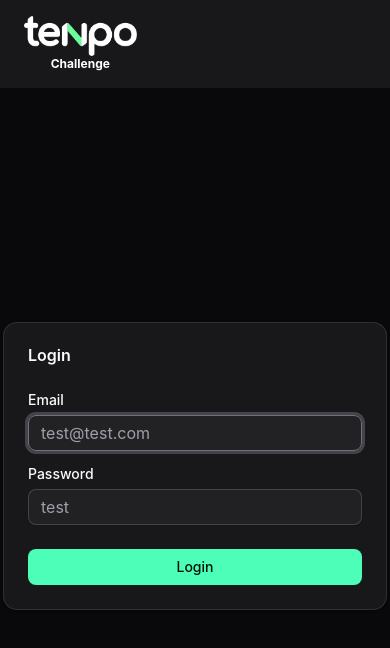
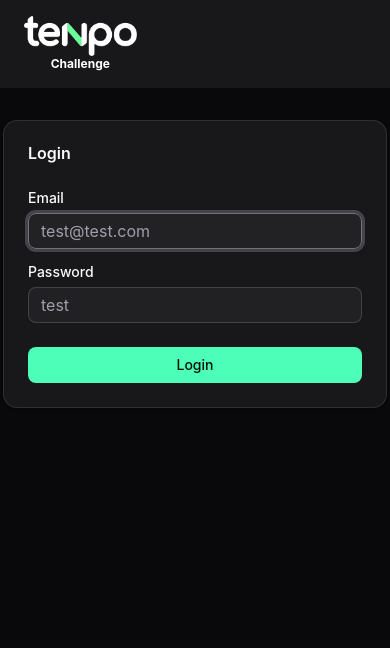
Before and after one commit to CarLeonDev/tenpo_challenge, a React (Vite) app: page /#/login in a window 390 px wide. Shown: the top 648 px of the page. Built offline with nearby package versions, Linux system fonts and the light colour scheme.

Commit message:
fix: Adjust alignment in RootLayout for better responsiveness on small screens

```diff
--- a/src/layouts/RootLayout.tsx
+++ b/src/layouts/RootLayout.tsx
@@ -35,7 +35,7 @@
       )}
 
       {!isLoading && (
-        <div className="flex flex-col items-center justify-center flex-1">
+        <div className="flex flex-col items-center sm:justify-center flex-1">
           <Outlet />
         </div>
       )}
```
